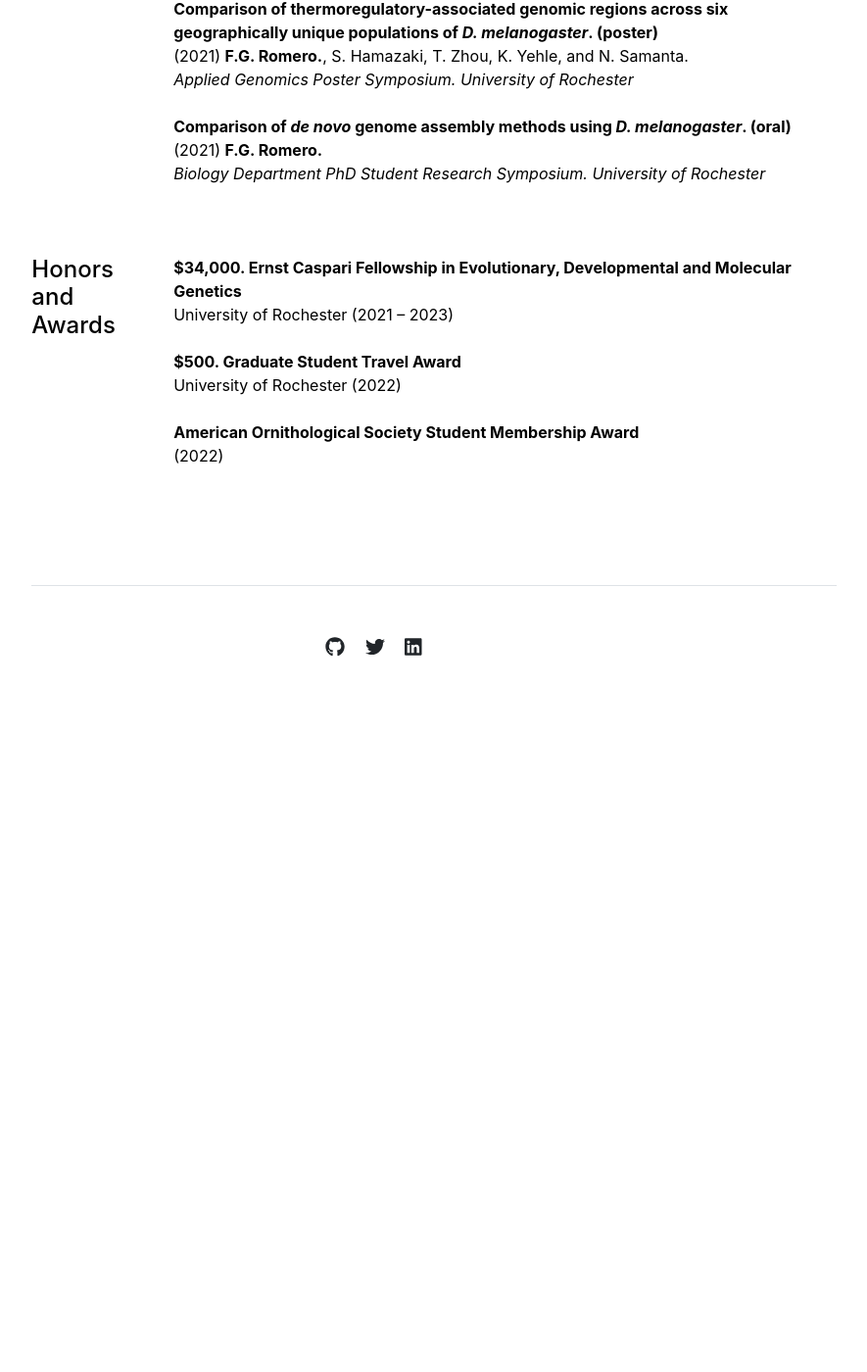
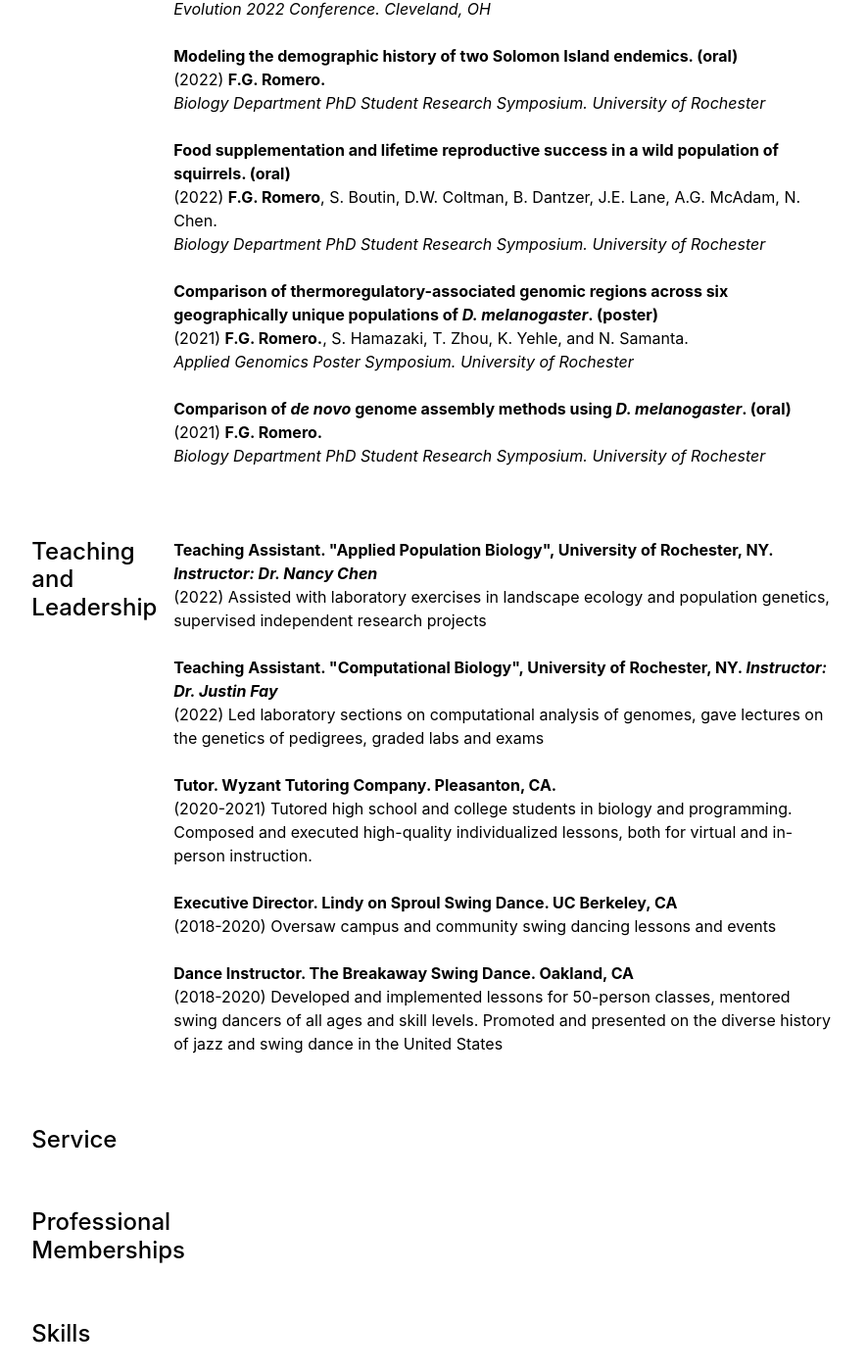
Before and after one commit to faye-romero/faye-romero.github.io, a Jekyll site: the page built from cv.md, in a window 1280 px wide and 1400 px high, scrolled down 1875 px. Shown: the whole window at 98% size, without its empty margins (197-1082 px from the left). Built offline with Jekyll 4.4.1, drawn with Linux system fonts in a browser that asks for light colours; before the commit the page ends 2647 px from its top, so only the background shows below that; some of the changed text lies outside the part shown.

Commit message:
CV updates

```diff
--- /dev/null
+++ b/_data/cv/teaching-leadership.yml
@@ -0,0 +1,14 @@
+- title: 'Teaching Assistant. "Applied Population Biology", University of Rochester, NY. <i>Instructor: Dr. Nancy Chen</i>'
+  description: '(2022) Assisted with laboratory exercises in landscape ecology and population genetics, supervised independent research projects'
+
+- title: 'Teaching Assistant. "Computational Biology", University of Rochester, NY. <i>Instructor: Dr. Justin Fay</i>'
+  description: '(2022) Led laboratory sections on computational analysis of genomes, gave lectures on the genetics of pedigrees, graded labs and exams'
+
+- title: 'Tutor. Wyzant Tutoring Company. Pleasanton, CA.'
+  description: '(2020-2021) Tutored high school and college students in biology and programming. Composed and executed high-quality individualized lessons, both for virtual and in-person instruction.'
+
+- title: 'Executive Director. Lindy on Sproul Swing Dance. UC Berkeley, CA'
+  description: '(2018-2020) Oversaw campus and community swing dancing lessons and events'
+
+- title: 'Dance Instructor. The Breakaway Swing Dance. Oakland, CA'
+  description: '(2018-2020) Developed and implemented lessons for 50-person classes, mentored swing dancers of all ages and skill levels. Promoted and presented on the diverse history of jazz and swing dance in the United States'
--- a/_data/settings.yml
+++ b/_data/settings.yml
@@ -19,4 +19,4 @@ social:
 - {icon: 'linkedin', link: 'https://www.linkedin.com/in/faye-romero-6148b1197/'}
 
 contacts:
-- {name: 'Faye Romero', title: 'PhD Student', department: 'Biology | Evolution, Ecology, Genetics, and Genomics', institution: 'University of Rochester', email: 'fromero3@ur.rochester.edu', image: 'assets/img/contact2.png'}
+- {name: 'Faye Romero', title: 'PhD Student', department: 'Department of Biology (Evolution, Ecology, Genetics, and Genomics)', institution: 'University of Rochester', institution_address: '477 Hutchison Hall, Box 270211, Rochester, NY 14627', email: 'fromero3@ur.rochester.edu', image: 'assets/img/contact2'}
--- a/_layouts/cv.html
+++ b/_layouts/cv.html
@@ -20,10 +20,21 @@ layout: default
     </div>
     <div class="row g-5 mb-5">
       <div class="col-md-2">
-        <h4>Academic Experience</h4>
+        <h4>Research Experience</h4>
       </div>
       <div class="col-md-10">
         {% for section in site.data.cv.academic-experience %}
+          <b>{{ section.title }}</b><br>
+          {{ section.description }}<br><br>
+        {% endfor %}
+      </div>
+    </div>
+        <div class="row g-5 mb-5">
+      <div class="col-md-2">
+        <h4>Honors and Awards</h4>
+      </div>
+      <div class="col-md-10">
+        {% for section in site.data.cv.honors-awards %}
           <b>{{ section.title }}</b><br>
           {{ section.description }}<br><br>
         {% endfor %}
@@ -42,10 +53,43 @@ layout: default
     </div>
     <div class="row g-5 mb-5">
       <div class="col-md-2">
-        <h4>Honors and Awards</h4>
+        <h4>Teaching and Leadership</h4>
       </div>
       <div class="col-md-10">
-        {% for section in site.data.cv.honors-awards %}
+        {% for section in site.data.cv.teaching-leadership %}
+          <b>{{ section.title }}</b><br>
+          {{ section.description }}<br><br>
+        {% endfor %}
+      </div>
+    </div>
+        <div class="row g-5 mb-5">
+      <div class="col-md-2">
+        <h4>Service</h4>
+      </div>
+      <div class="col-md-10">
+        {% for section in site.data.cv.service %}
+          <b>{{ section.title }}</b><br>
+          {{ section.description }}<br><br>
+        {% endfor %}
+      </div>
+    </div>
+        <div class="row g-5 mb-5">
+      <div class="col-md-2">
+        <h4>Professional Memberships</h4>
+      </div>
+      <div class="col-md-10">
+        {% for section in site.data.cv.memberships %}
+          <b>{{ section.title }}</b><br>
+          {{ section.description }}<br><br>
+        {% endfor %}
+      </div>
+    </div>
+        <div class="row g-5 mb-5">
+      <div class="col-md-2">
+        <h4>Skills</h4>
+      </div>
+      <div class="col-md-10">
+        {% for section in site.data.cv.skills %}
           <b>{{ section.title }}</b><br>
           {{ section.description }}<br><br>
         {% endfor %}
```
